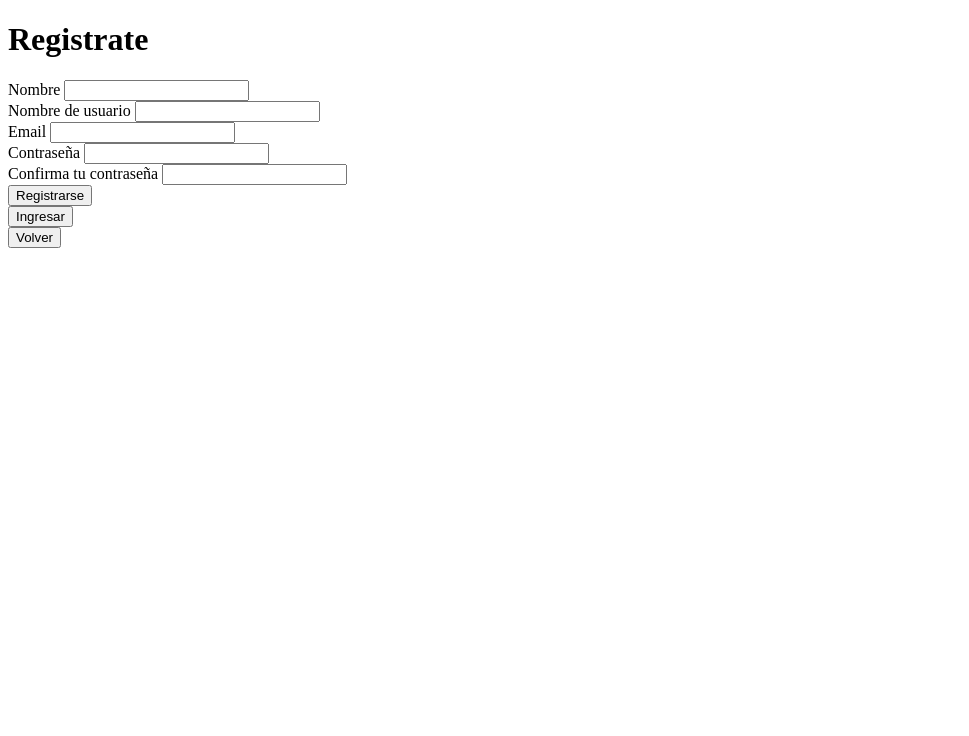
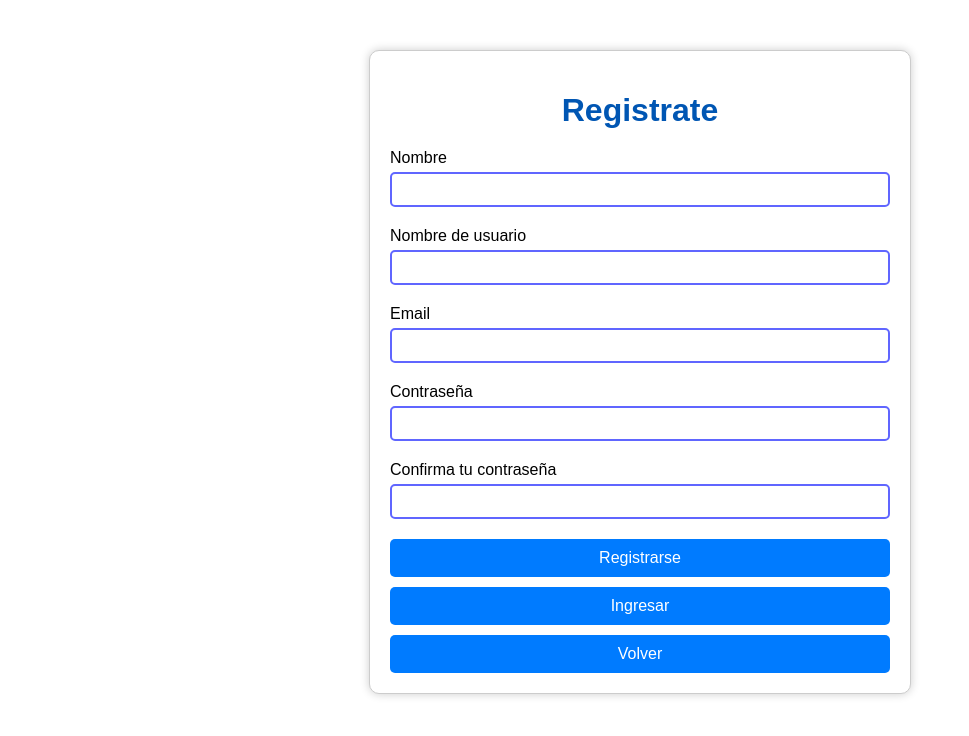
Before and after one commit to DCC-CC4401/2024-1-CC4401-1-grupo-6, a Django app: page /register/ in a window 1280 px wide. Shown: the top 736 px of the page, without its empty margins (0-969 px from the left). Run offline with Django 5.2, Linux system fonts and the light colour scheme.

Commit message:
FEAT: add css to register page

```diff
--- /dev/null
+++ b/aprende_beauchef/baseapp/static/css/register.css
@@ -0,0 +1,75 @@
+/* Estilo General del Contenedor */
+.main-container {
+    font-family: Arial, sans-serif;
+    width: 500px; /* Ancho fijo para el contenedor */
+    margin: 50px auto; /* Centrado automático y margen vertical */
+    padding: 20px; /* Espacio interno para no tocar los bordes */
+    box-shadow: 0 0 10px rgba(0,0,0,0.2); /* Sombra para efecto de profundidad */
+    border-radius: 10px; /* Bordes redondeados */
+    background-color: white; /* Color de fondo */
+    border: 1px solid #ccc; /* Borde sutil para mejorar la consistencia visual */
+}
+
+/* Título del formulario */
+h1 {
+    text-align: center; /* Alineación central del título */
+    color: #0056b3; /* Color del texto */
+    margin-bottom: 20px; /* Espacio debajo del título */
+}
+
+/* Estilos de los campos del formulario */
+div[class$="_input"] { /* Selector para divs que contienen inputs */
+    margin-bottom: 10px; /* Espacio entre cada grupo de etiqueta y campo */
+}
+
+label {
+    display: block; /* Asegura que la etiqueta ocupe su propia línea */
+    color: #000; /* Color de texto para las etiquetas */
+    font-size: 16px; /* Tamaño de texto apropiado */
+    margin-bottom: 5px; /* Espacio debajo de la etiqueta */
+}
+
+input[type="text"],
+input[type="password"],
+input[type="email"] {
+    width: calc(100% - 20px); /* Ancho ajustado para incluir el padding */
+    padding: 8px; /* Padding dentro del input para mejor toque */
+    margin-bottom: 10px; /* Margen debajo de cada input */
+    border: 2px solid #6066FF; /* Borde colorido para visualización destacada */
+    border-radius: 5px; /* Bordes redondeados para estética suave */
+}
+
+/* Estilos para los botones */
+button {
+    background-color: #007BFF; /* Color principal para el fondo */
+    border: none; /* Sin bordes extra */
+    color: white; /* Color de texto dentro del botón */
+    padding: 10px 20px; /* Padding adecuado para un tacto cómodo */
+    font-size: 16px; /* Tamaño de letra legible */
+    border-radius: 5px; /* Bordes redondeados */
+    cursor: pointer; /* Cursor de mano indica acción */
+    transition: background-color 0.3s; /* Transición suave al cambiar color */
+}
+
+button:hover {
+    background-color: #0056b3; /* Color al pasar el cursor */
+}
+
+/* Contenedor de botones para alinearlos horizontalmente */
+.button-container {
+    display: flex; /* Flex para disposición lineal */
+    justify-content: space-between; /* Justifica el contenido espaciadamente */
+    gap: 10px; /* Espacio entre botones */
+}
+
+/* Estilos para asegurar que los botones no se alineen con los campos de entrada */
+.register_button, .HaveAccount, .backToIndex {
+    display: block; /* Muestra como bloque para ocupar toda la línea */
+    width: 100%; /* Ocupa todo el ancho disponible */
+    text-align: center; /* Alinea el texto y cualquier contenido al centro */
+    margin-top: 10px; /* Margen superior para separación */
+}
+
+.envioFormulario {
+    width: 100%; /* Ancho completo para el botón de envío */
+}
--- a/aprende_beauchef/baseapp/static/templates/register.html
+++ b/aprende_beauchef/baseapp/static/templates/register.html
@@ -2,9 +2,16 @@
 {%block title%}
 Regístrate
 {%endblock%}
+{%block stylesheets%}
+<link rel="stylesheet"  type="text/css" href="/static/css/register.css">
+{%endblock%}
 {%block content%}
-<div>
-    <h1>Registrate</h1>
+<div class="main-container">
+
+    <div class="page_title">
+        <h1>Registrate</h1>
+    </div>
+
     <form name="register_form" method="post">
         {% csrf_token %}
         <div class="name_input">
@@ -29,11 +36,10 @@ Regístrate
         </div>
         <div class="register_button">
             <button type="submit" class="envioFormulario">Registrarse</button>
+            <button type="button" onclick="location.href = 'http://127.0.0.1:8000/login'" class="HaveAccount"> Ingresar </button>
+            <button type="button" onclick="location.href = 'http://127.0.0.1:8000/'" class="backToIndex"> Volver </button>
         </div>
     </form>
 
-    <button type="button" onclick="location.href = 'http://127.0.0.1:8000/login'" class="HaveAccount"> Ingresar </button><br>
-    <button type="button" onclick="location.href = 'http://127.0.0.1:8000/'" class="backToIndex"> Volver </button>
-
 </div>
 {%endblock%}
```
